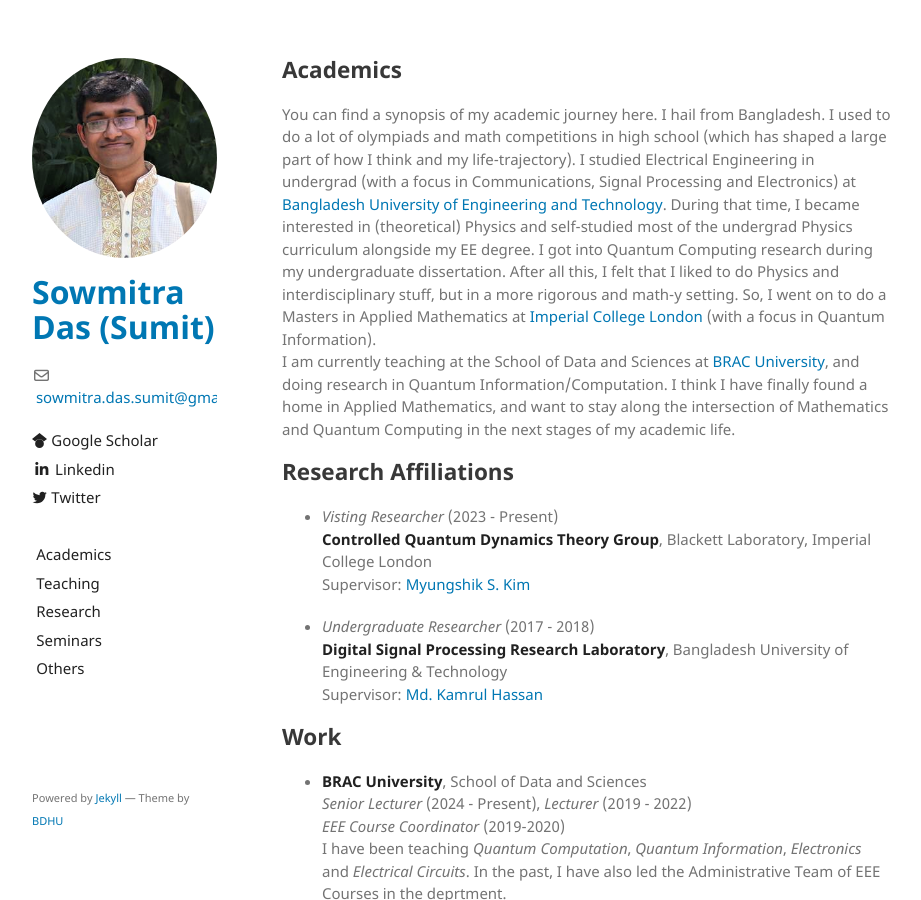
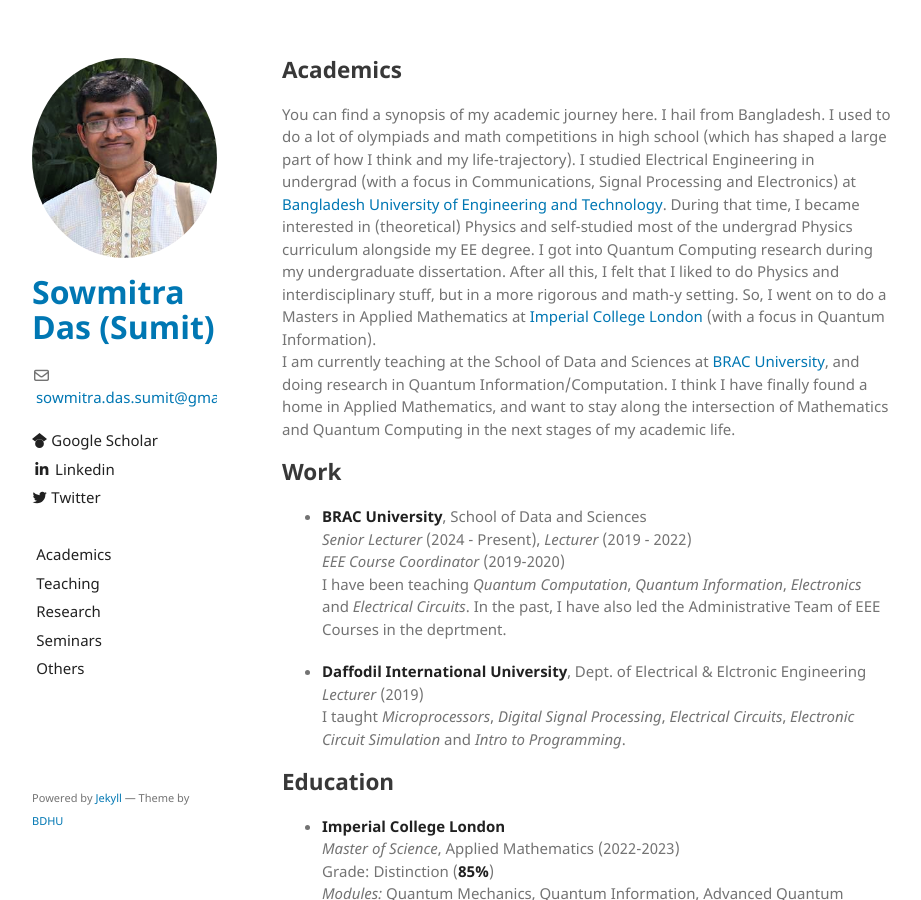
Before and after one commit to sowmitra-das-sumit/sowmitra-das-sumit.github.io, a Jekyll site: the page built from academics.md, in a window 1280 px wide and 900 px high. Shown: the whole window, without its empty margins (178-1099 px from the left). Built offline with Jekyll 4.4.1, drawn with Linux system fonts in a browser that asks for light colours; the repository's description, which GitHub fills in, is left out; our own code applies the rules of GitHub Pages for plain Markdown files.

Commit message:
Update academics.md

```diff
--- a/academics.md
+++ b/academics.md
@@ -4,15 +4,6 @@ layout: default
 ## Academics
 You can find a synopsis of my academic journey here. I hail from Bangladesh. I used to do a lot of olympiads and math competitions in high school (which has shaped a large part of how I think and my life-trajectory). I studied Electrical Engineering in undergrad (with a focus in Communications, Signal Processing and Electronics) at [Bangladesh University of Engineering and Technology](https://www.buet.ac.bd/). During that time, I became interested in (theoretical) Physics and self-studied most of the undergrad Physics curriculum alongside my EE degree. I got into Quantum Computing research during my undergraduate dissertation. After all this, I felt that I liked to do Physics and interdisciplinary stuff, but in a more rigorous and math-y setting. So, I went on to do a Masters in Applied Mathematics at [Imperial College London](https://www.imperial.ac.uk/) (with a focus in Quantum Information).\
 I am currently teaching at the School of Data and Sciences at [BRAC University](https://www.bracu.ac.bd/), and doing research in Quantum Information/Computation. I think I have finally found a home in Applied Mathematics, and want to stay along the intersection of Mathematics and Quantum Computing in the next stages of my academic life.
-
-## Research Affiliations
-- _Visting Researcher_ (2023 - Present)\
-  [**Controlled Quantum Dynamics Theory Group**](https://www.imperial.ac.uk/a-z-research/quantum-optics-and-laser-science/research/controlled-quantum-dynamics/), Blackett Laboratory, Imperial College London\
-  Supervisor: [Myungshik S. Kim](https://profiles.imperial.ac.uk/m.kim)
-
-- _Undergraduate Researcher_ (2017 - 2018)\
-  **Digital Signal Processing Research Laboratory**, Bangladesh University of Engineering & Technology\
-  Supervisor: [Md. Kamrul Hassan](https://khasan.buet.ac.bd/)
 
 ## Work
 - **BRAC University**, School of Data and Sciences\
```
